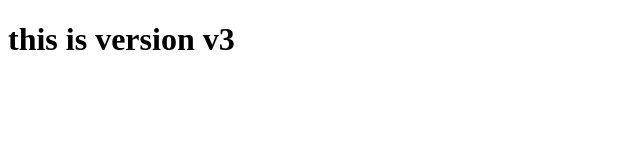
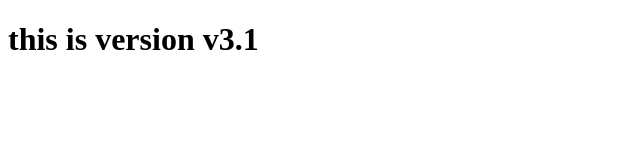
Before and after one commit to Thalagitrepo/myrepo, a plain HTML site: page index.html in a window 1280 px wide. Shown: the full height of the page, 0-640 px from the left. Drawn offline with Linux system fonts and the light colour scheme.

Commit message:
this is v3.1

```diff
--- a/index.html
+++ b/index.html
@@ -6,7 +6,7 @@
     <title>Document</title>
 </head>
 <body>
-    <h1> this is version v3</h1>
+    <h1> this is version v3.1</h1>
 
 </body>
 </html>
```
